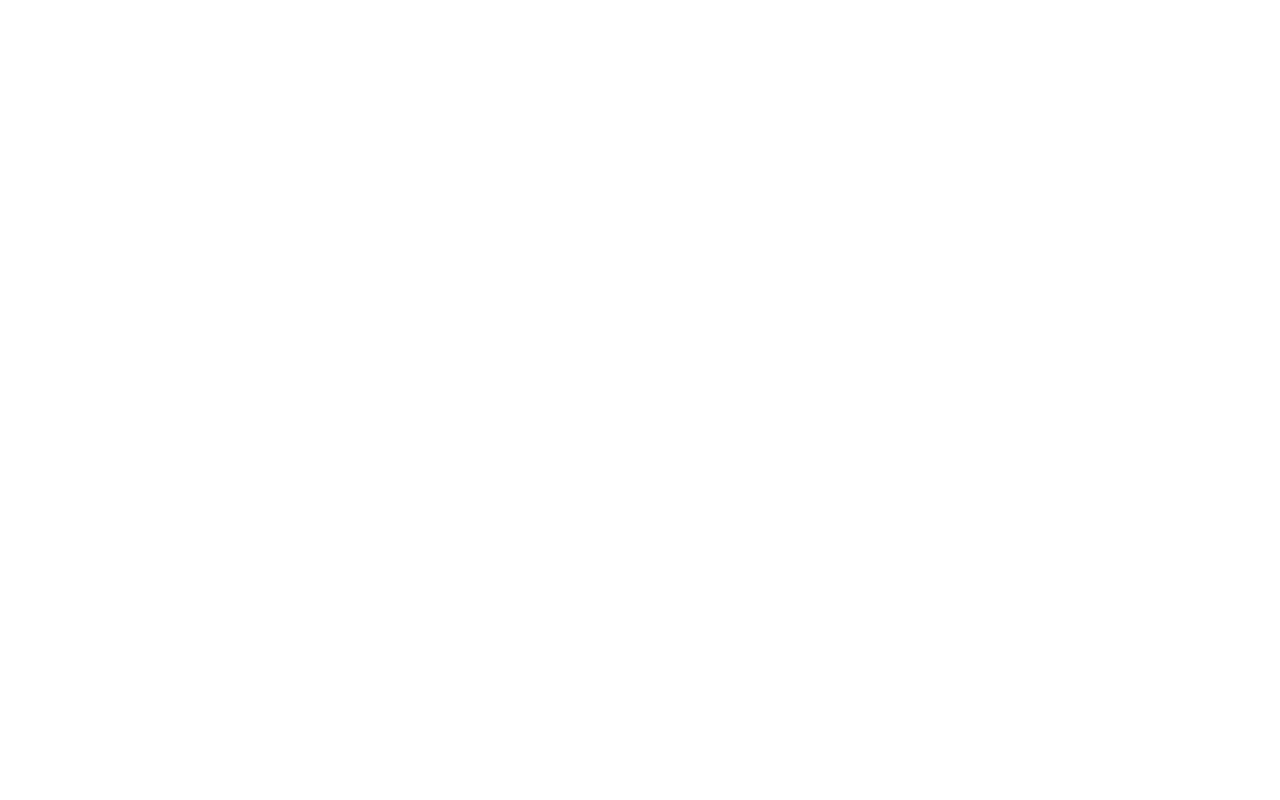
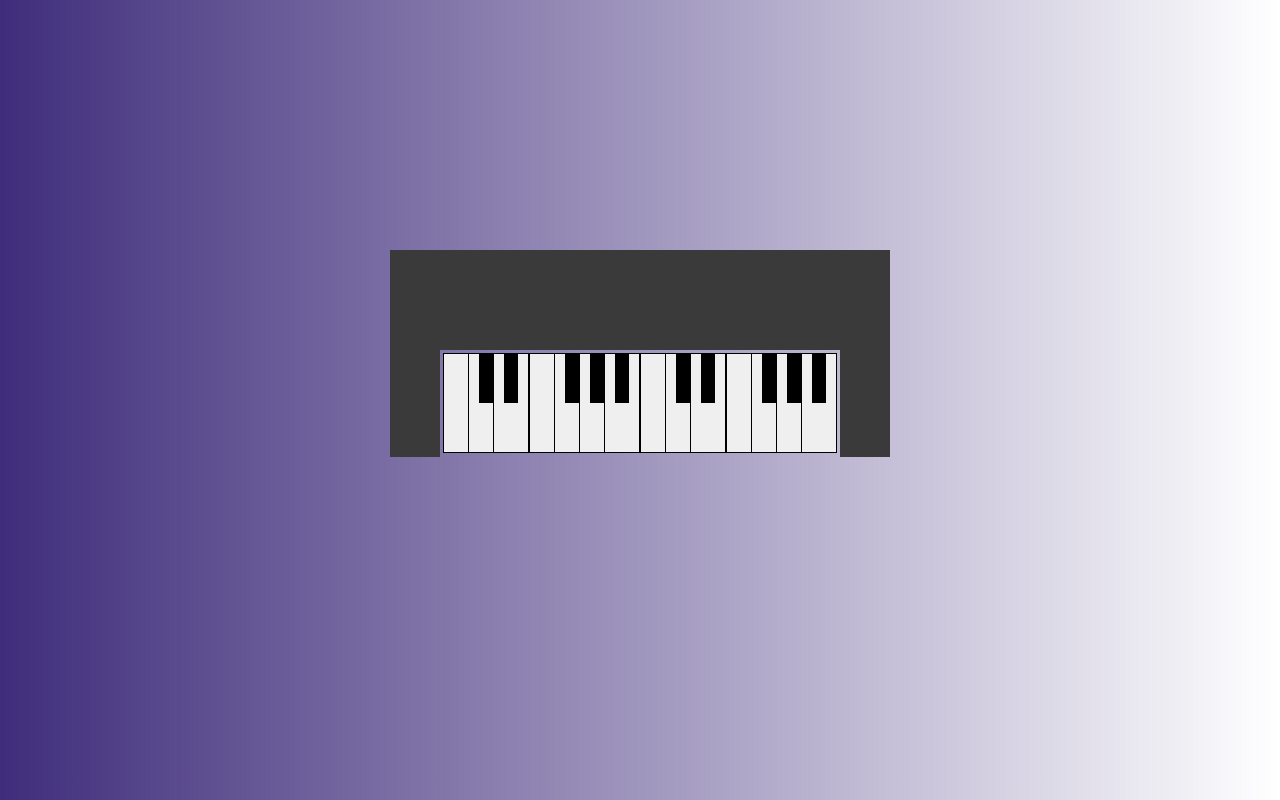
Before and after one commit to ezequielrabello/mypiano, a plain HTML site: page index.html in a window 1280 px wide. Drawn offline with Linux system fonts and the light colour scheme.

Commit message:
added background and created piano. not fished

```diff
--- a/index.html
+++ b/index.html
@@ -9,6 +9,33 @@
     <link rel="shortcut icon" href="/assets/piano.png" type="image/x-icon">
 </head>
 <body>
-
+    <main>
+        <div class="piano">
+            <button class="keys" id="keyC1"></button>
+            <button class="keys" id="keyC1#"></button>
+            <button class="keys" id="keyD1"></button>
+            <button class="keys" id="keyD1#"></button>
+            <button class="keys" id="keyE1"></button>
+            <button class="keys" id="keyF1"></button>
+            <button class="keys" id="keyF1#"></button>
+            <button class="keys" id="keyG1"></button>
+            <button class="keys" id="keyG1#"></button>
+            <button class="keys" id="keyA1"></button>
+            <button class="keys" id="keyA1#"></button>
+            <button class="keys" id="keyB1"></button>
+            <button class="keys" id="keyC2"></button>
+            <button class="keys" id="keyC2#"></button>
+            <button class="keys" id="keyD2"></button>
+            <button class="keys" id="keyD2#"></button>
+            <button class="keys" id="keyE2"></button>
+            <button class="keys" id="keyF2"></button>
+            <button class="keys" id="keyF2#"></button>
+            <button class="keys" id="keyG2"></button>
+            <button class="keys" id="keyG2#"></button>
+            <button class="keys" id="keyA2"></button>
+            <button class="keys" id="keyA2#"></button>
+            <button class="keys" id="keyB2"></button>
+        </div>
+    </main>
 </body>
 </html>
--- a/style.css
+++ b/style.css
@@ -0,0 +1,58 @@
+* {
+    margin: 0;
+    padding: 0;
+    box-sizing: border-box;
+}
+body {
+    background: linear-gradient(90deg, #190361 0%, rgba(93, 29, 87, 0) 100%);
+    animation: changeColor 10s infinite ease-in-out;
+    background-size: 120% 120%;
+}
+
+main {
+    border-top: 100px solid rgb(58, 58, 58);
+    border-right: 50px solid rgb(58, 58, 58);
+    border-left: 50px solid rgb(58, 58, 58);
+
+    width: 500px;
+
+    align-content: center;
+    margin: 250px auto;
+
+}
+
+.piano {
+    border: 3px solid rgba(136, 136, 136, 0);
+    display: inline-flex;
+    width: 400px;
+}
+
+.keys {
+    border: 1px solid black;
+    width: 400px;
+    height: 100px;
+}
+
+.keys[id*="#"] {
+    background-color: black;
+    z-index: 2;
+    width: 150px;
+    height: 50px;
+    margin-right: -25px;
+
+}
+
+
+
+
+@keyframes changeColor{
+    0% {
+      background-position: 0% 50%;
+    }
+    50% {
+      background-position: 100% 50%;
+    }
+    100% {
+      background-position: 0% 50%;
+    }
+  }
```
